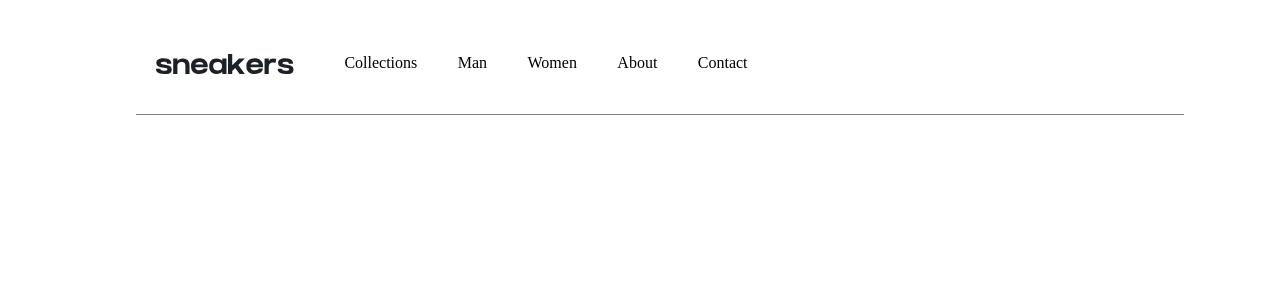
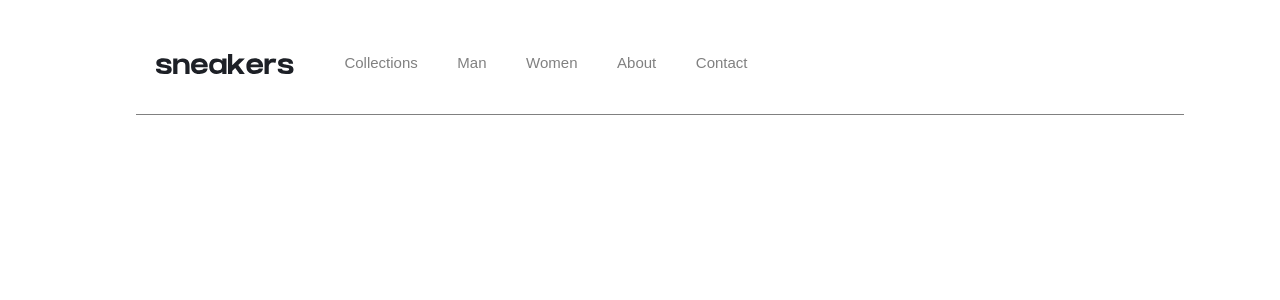
Before and after one commit to amirukic/E-commerce, a React (Create React App) app: page / in a window 1280 px wide. Shown: the top 300 px of the page. Built offline with nearby package versions, Linux system fonts and the light colour scheme.

Commit message:
upgrade-navbar

```diff
--- a/public/index.html
+++ b/public/index.html
@@ -3,6 +3,12 @@
   <head>
     <meta charset="utf-8" />
     <link rel="icon" href="%PUBLIC_URL%/favicon.ico" />
+    <link rel="preconnect" href="https://fonts.googleapis.com" />
+    <link rel="preconnect" href="https://fonts.gstatic.com" crossorigin />
+    <link
+      href="https://fonts.googleapis.com/css2?family=Playfair+Display:wght@500&display=swap"
+      rel="stylesheet"
+    />
     <meta name="viewport" content="width=device-width, initial-scale=1" />
     <meta name="theme-color" content="#000000" />
     <meta
--- a/src/App.css
+++ b/src/App.css
@@ -2,6 +2,9 @@
     padding: 2% 10%;
     height: 100vh;
 }
+*{
+    font-family: 'Kumbh Sans', sans-serif;
+}
 .App{
     height: 100%;
 }
--- a/src/components/Navbar.css
+++ b/src/components/Navbar.css
@@ -14,6 +14,8 @@
     align-items: baseline;
 }
 .sites>a {
-    color: black;
+    color: grey;
     text-decoration: none;
+    font-size: 15px;
+    font-weight: 400;
 }
```
